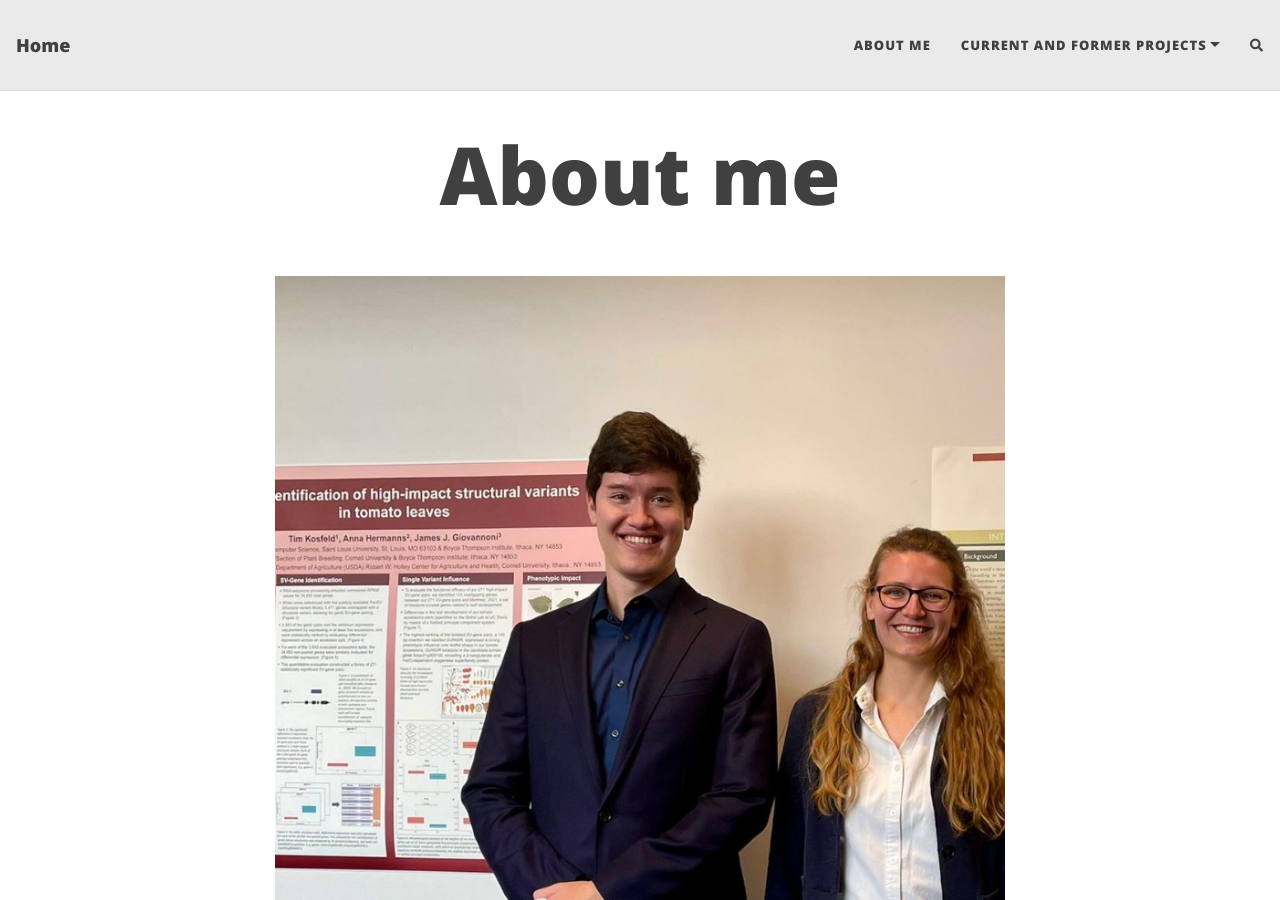
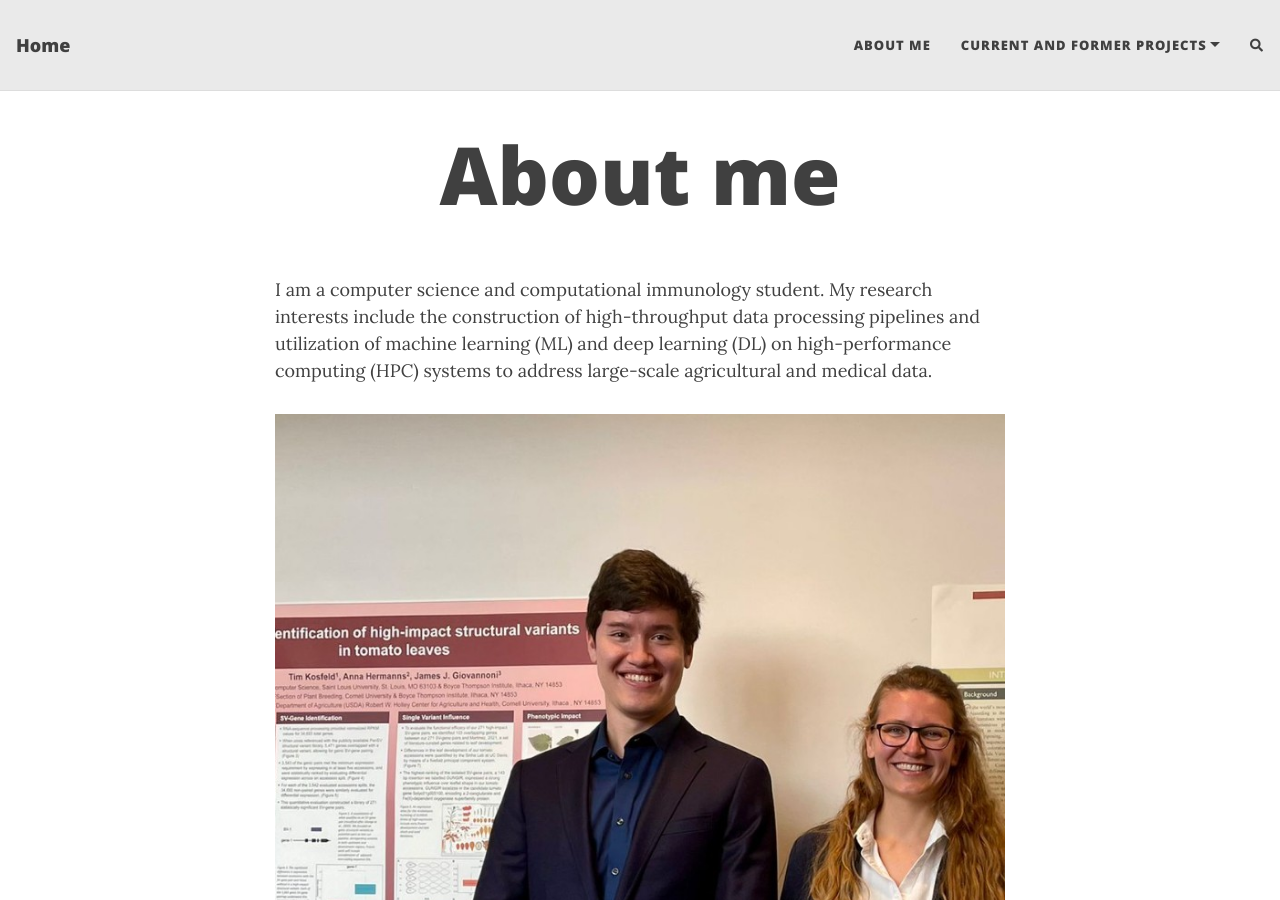
Before and after one commit to TKosfeld/tkosfeld.github.io, a Jekyll site: the page built from aboutme.md, in a window 1280 px wide and 900 px high. Built offline with Jekyll 4.4.1, drawn with Linux system fonts in a browser that asks for light colours; nearby versions of some CDN libraries; comment, search, counter and statistics services are not loaded.

Commit message:
Update aboutme.md

```diff
--- a/aboutme.md
+++ b/aboutme.md
@@ -3,6 +3,9 @@ layout: page
 title: About me
 # subtitle: Computational Immunologist
 ---
+
+I am a computer science and computational immunology student. My research interests include the construction of high-throughput data processing pipelines and utilization of machine learning (ML) and deep learning (DL) on high-performance computing (HPC) systems to address large-scale agricultural and medical data.
+
 ![ME](/assets/img/me.jpg)
 
 ### Areas of Research
```
